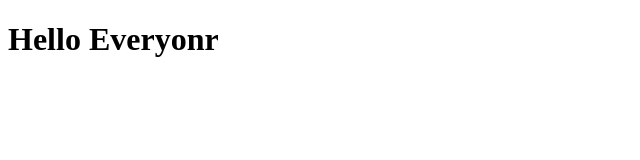
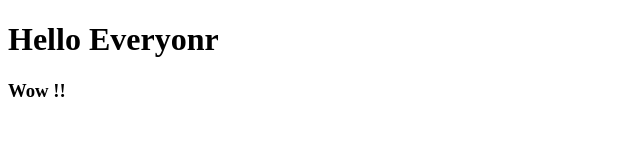
Before and after one commit to SomiaSherif/Git_repo, a plain HTML site: page index.html in a window 1280 px wide. Shown: the full height of the page, 0-640 px from the left. Drawn offline with Linux system fonts and the light colour scheme.

Commit message:
second commit

```diff
--- a/index.html
+++ b/index.html
@@ -8,5 +8,6 @@
 </head>
 <body>
     <h1>Hello Everyonr</h1>
+    <h3>Wow !!</h3>
 </body>
 </html>
```
